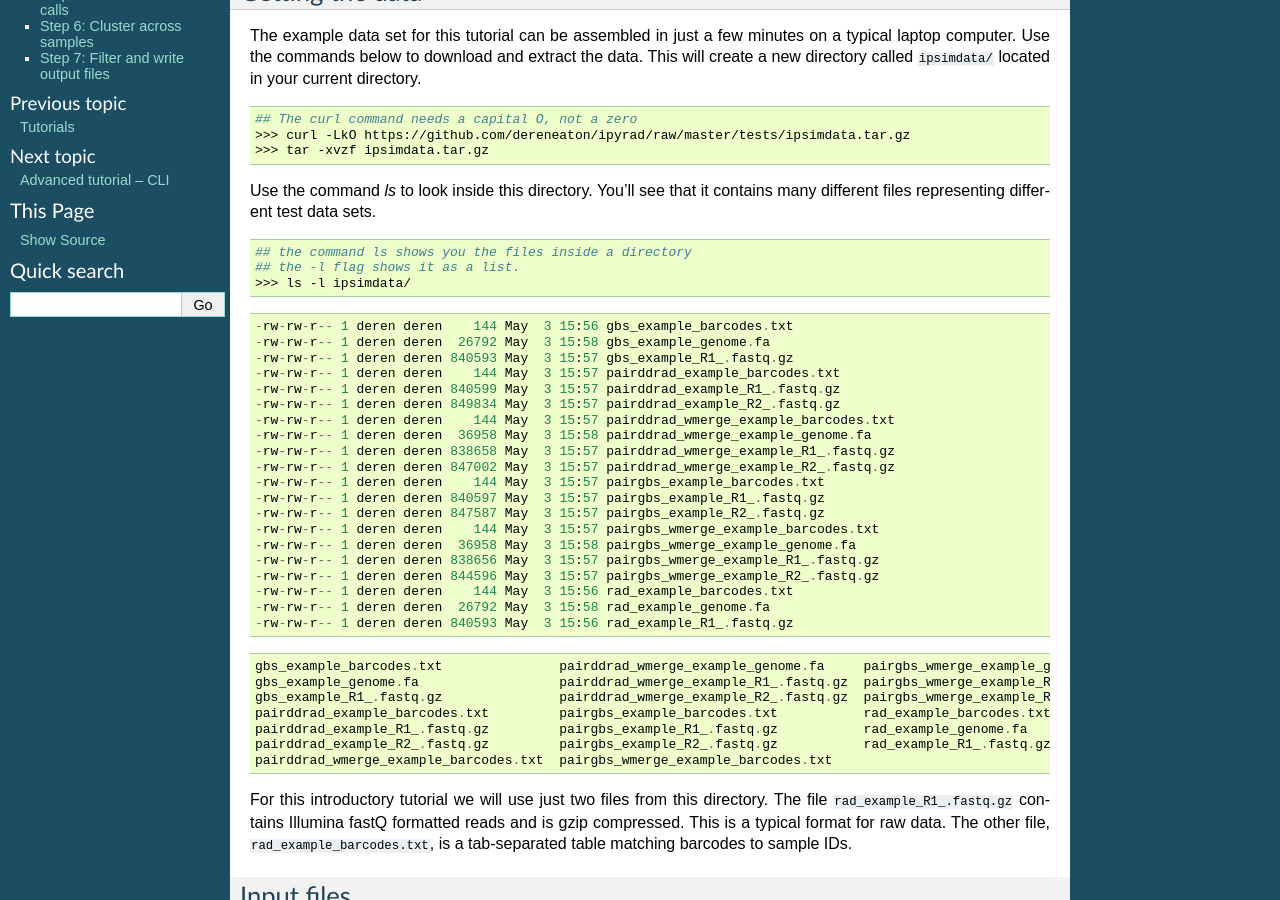
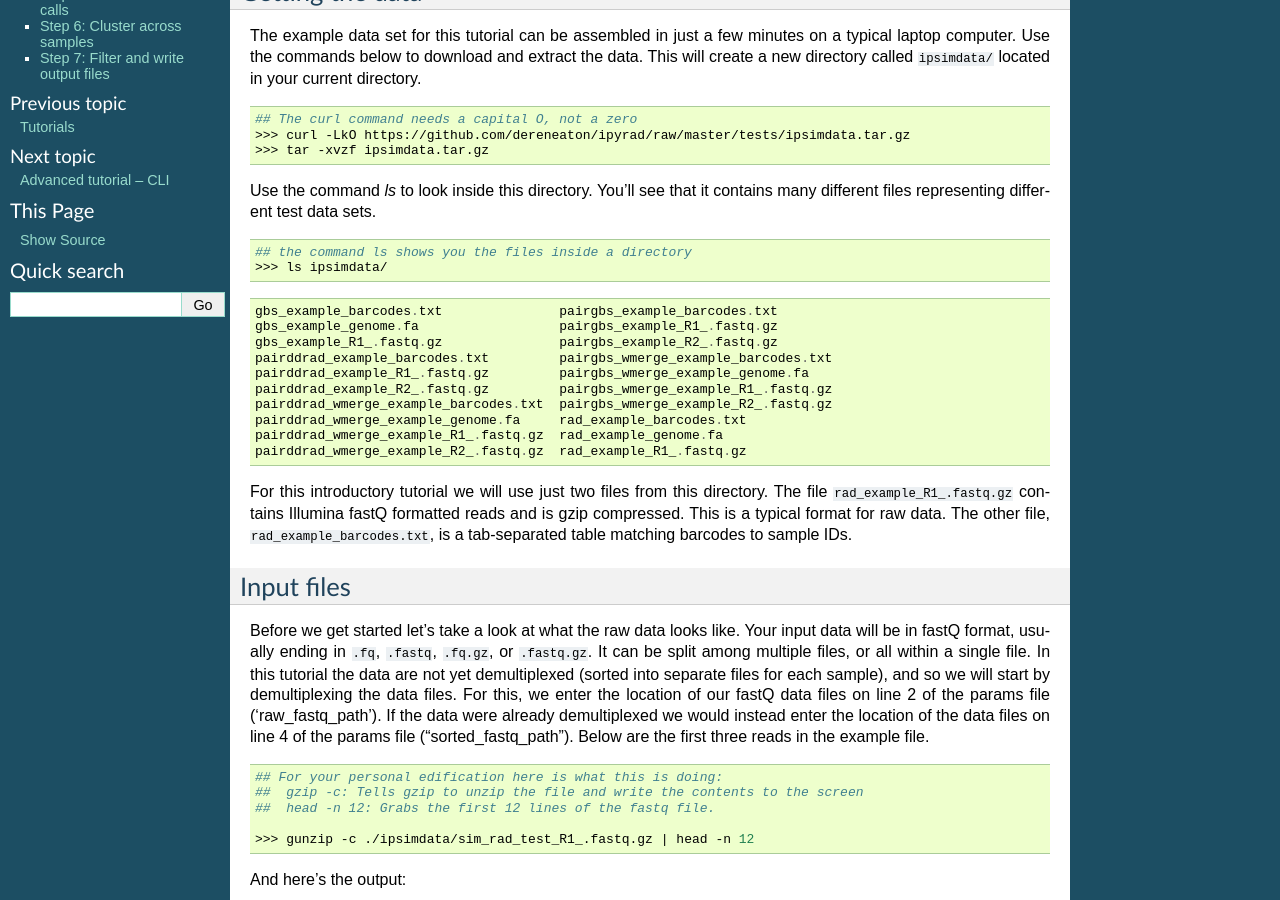
Before and after one commit to dereneaton/ipyrad, a Sphinx documentation site: the page built from docs/tutorial_intro_cli.rst, in a window 1280 px wide and 900 px high, scrolled down 296 px. Built offline with Sphinx 7.4.7, drawn with Linux system fonts in a browser that asks for light colours; pages that are not in the unit, such as notebooks, are missing from menus; the version number is read from the project's files by our own code.

Commit message:
docs update

```diff
--- a/docs/tutorial_intro_cli.rst
+++ b/docs/tutorial_intro_cli.rst
@@ -42,41 +42,20 @@ it contains many different files representing different test data sets.
 .. code-block:: bash
 
     ## the command ls shows you the files inside a directory
-    ## the -l flag shows it as a list.
-    >>> ls -l ipsimdata/
-
-.. parsed-literal::
-    -rw-rw-r-- 1 deren deren    144 May  3 15:56 gbs_example_barcodes.txt
-    -rw-rw-r-- 1 deren deren  26792 May  3 15:58 gbs_example_genome.fa
-    -rw-rw-r-- 1 deren deren 840593 May  3 15:57 gbs_example_R1_.fastq.gz
-    -rw-rw-r-- 1 deren deren    144 May  3 15:57 pairddrad_example_barcodes.txt
-    -rw-rw-r-- 1 deren deren 840599 May  3 15:57 pairddrad_example_R1_.fastq.gz
-    -rw-rw-r-- 1 deren deren 849834 May  3 15:57 pairddrad_example_R2_.fastq.gz
-    -rw-rw-r-- 1 deren deren    144 May  3 15:57 pairddrad_wmerge_example_barcodes.txt
-    -rw-rw-r-- 1 deren deren  36958 May  3 15:58 pairddrad_wmerge_example_genome.fa
-    -rw-rw-r-- 1 deren deren 838658 May  3 15:57 pairddrad_wmerge_example_R1_.fastq.gz
-    -rw-rw-r-- 1 deren deren 847002 May  3 15:57 pairddrad_wmerge_example_R2_.fastq.gz
-    -rw-rw-r-- 1 deren deren    144 May  3 15:57 pairgbs_example_barcodes.txt
-    -rw-rw-r-- 1 deren deren 840597 May  3 15:57 pairgbs_example_R1_.fastq.gz
-    -rw-rw-r-- 1 deren deren 847587 May  3 15:57 pairgbs_example_R2_.fastq.gz
-    -rw-rw-r-- 1 deren deren    144 May  3 15:57 pairgbs_wmerge_example_barcodes.txt
-    -rw-rw-r-- 1 deren deren  36958 May  3 15:58 pairgbs_wmerge_example_genome.fa
-    -rw-rw-r-- 1 deren deren 838656 May  3 15:57 pairgbs_wmerge_example_R1_.fastq.gz
-    -rw-rw-r-- 1 deren deren 844596 May  3 15:57 pairgbs_wmerge_example_R2_.fastq.gz
-    -rw-rw-r-- 1 deren deren    144 May  3 15:56 rad_example_barcodes.txt
-    -rw-rw-r-- 1 deren deren  26792 May  3 15:58 rad_example_genome.fa
-    -rw-rw-r-- 1 deren deren 840593 May  3 15:56 rad_example_R1_.fastq.gz
+    >>> ls ipsimdata/
 
 
 .. parsed-literal::
-    gbs_example_barcodes.txt               pairddrad_wmerge_example_genome.fa     pairgbs_wmerge_example_genome.fa
-    gbs_example_genome.fa                  pairddrad_wmerge_example_R1_.fastq.gz  pairgbs_wmerge_example_R1_.fastq.gz
-    gbs_example_R1_.fastq.gz               pairddrad_wmerge_example_R2_.fastq.gz  pairgbs_wmerge_example_R2_.fastq.gz
-    pairddrad_example_barcodes.txt         pairgbs_example_barcodes.txt           rad_example_barcodes.txt
-    pairddrad_example_R1_.fastq.gz         pairgbs_example_R1_.fastq.gz           rad_example_genome.fa
-    pairddrad_example_R2_.fastq.gz         pairgbs_example_R2_.fastq.gz           rad_example_R1_.fastq.gz
-    pairddrad_wmerge_example_barcodes.txt  pairgbs_wmerge_example_barcodes.txt
-
+    gbs_example_barcodes.txt               pairgbs_example_barcodes.txt
+    gbs_example_genome.fa                  pairgbs_example_R1_.fastq.gz
+    gbs_example_R1_.fastq.gz               pairgbs_example_R2_.fastq.gz
+    pairddrad_example_barcodes.txt         pairgbs_wmerge_example_barcodes.txt
+    pairddrad_example_R1_.fastq.gz         pairgbs_wmerge_example_genome.fa
+    pairddrad_example_R2_.fastq.gz         pairgbs_wmerge_example_R1_.fastq.gz
+    pairddrad_wmerge_example_barcodes.txt  pairgbs_wmerge_example_R2_.fastq.gz
+    pairddrad_wmerge_example_genome.fa     rad_example_barcodes.txt
+    pairddrad_wmerge_example_R1_.fastq.gz  rad_example_genome.fa
+    pairddrad_wmerge_example_R2_.fastq.gz  rad_example_R1_.fastq.gz
 
 
 For this introductory tutorial we will use just two files from
```
